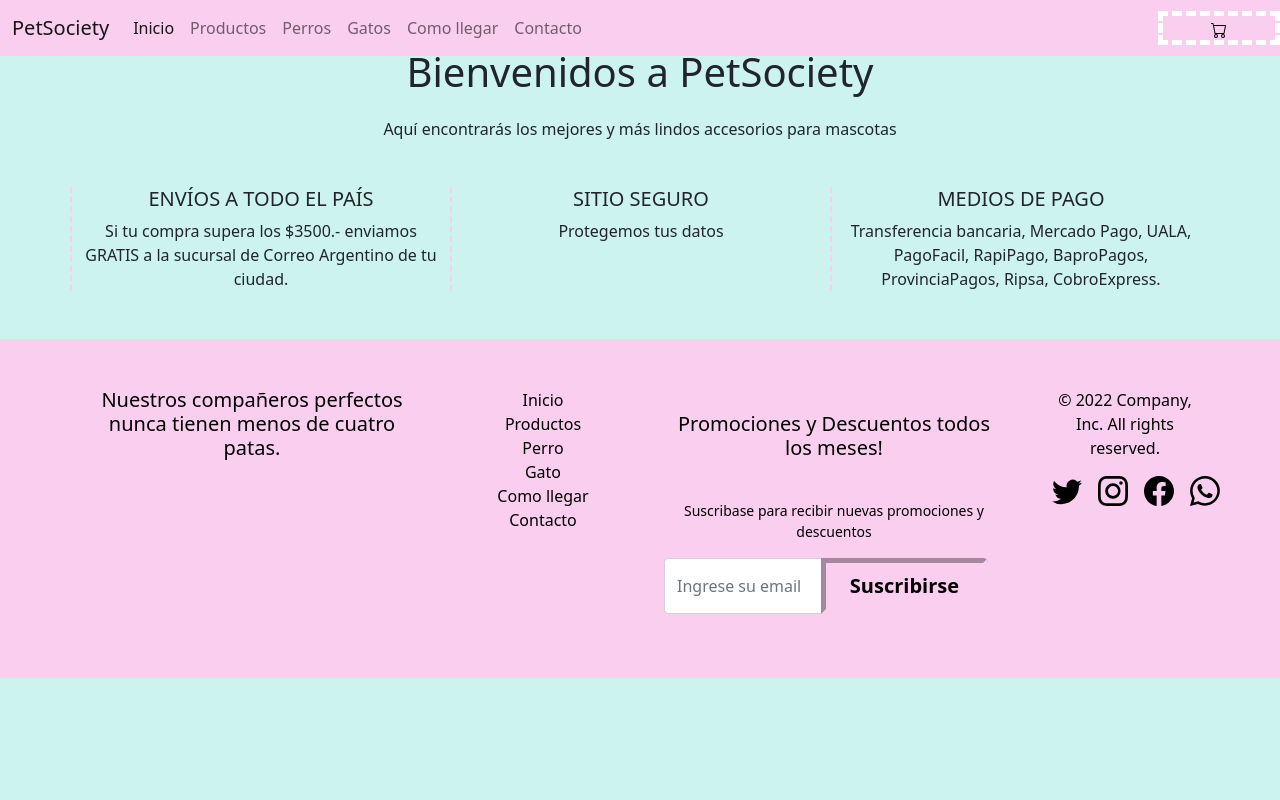
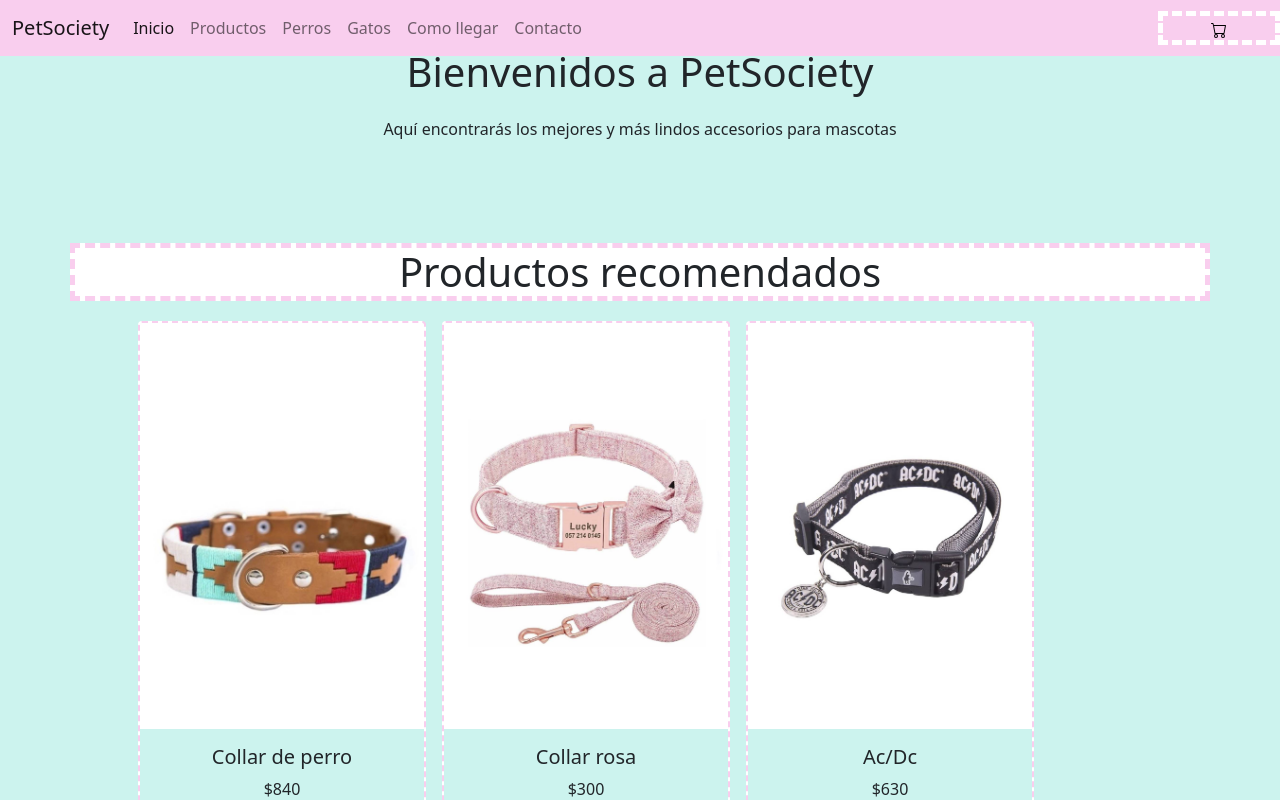
Before and after one commit to Nicoledesma98/pet-ecommerce, a React (Create React App) app: page / in a window 1280 px wide. Shown: the top 800 px of the page. Built offline with nearby package versions, Linux system fonts and the light colour scheme.

Commit message:
nuevo comit

```diff
--- a/src/App.js
+++ b/src/App.js
@@ -25,7 +25,7 @@ function App() {
           <Route path="/comollegar" element={<ComoLlegar/>}/>
           <Route path="/product" element={<ItemListContainer/>}/>
           <Route path="/product/:id" element={<Detalle/>}/>
-          <Route path="/categoria/:category" element={<ProductList/>}/>
+          <Route path="/categoria/:category" element={<ItemListContainer/>}/>
         </Routes>
         <Footer/>
       </BrowserRouter>
--- a/src/componentes/Footer/Footer.js
+++ b/src/componentes/Footer/Footer.js
@@ -12,8 +12,8 @@ const Footer = () => {
                         <ul className="list-unstyled text-muted bgnavbar">
                             <li className="bgnavbar"><Link to={"/"} className="bgnavbar">Inicio</Link></li>
                             <li className="bgnavbar"><Link to={"/product"} className="bgnavbar">Productos</Link></li>
-                            <li className="bgnavbar"><Link to={"categorias/perro"} className="bgnavbar">Perro</Link></li>
-                            <li className="bgnavbar"><Link to={"categorias/gato"} className="bgnavbar">Gato</Link></li>
+                            <li className="bgnavbar"><Link to={"categoria/perros"} className="bgnavbar">Perros</Link></li>
+                            <li className="bgnavbar"><Link to={"categoria/gatos"} className="bgnavbar">Gatos</Link></li>
                             <li className="bgnavbar"><Link to={"/comollegar"} className="bgnavbar">Como llegar</Link></li>
                             <li className="bgnavbar"><Link to={"/Contacto"} className="bgnavbar">Contacto</Link></li>
                         </ul>
--- a/src/componentes/ItemCount/ItemCount.js
+++ b/src/componentes/ItemCount/ItemCount.js
@@ -1,13 +1,14 @@
 import React from "react"
 import "./ItemCount.css"
 
-const ItemCount = ({ setCantidad, cantidad, setShowButton}) => {
+const ItemCount = ({ setCantidad, cantidad, setShowButton,stock}) => {
 
     const addCount = () => {
-        // if (cantidad < stock) {
+        if (cantidad < stock) {
             setCantidad(cantidad + 1)
 
     }
+}
 
     const removeCount = () => {
         if (cantidad > 0) {
--- a/src/componentes/ItemDetail/ItemDetail.js
+++ b/src/componentes/ItemDetail/ItemDetail.js
@@ -2,7 +2,7 @@ import "./ItemDetail.css"
 import ItemCount from "../ItemCount/ItemCount"
 import { useState } from "react"
 import { Link } from "react-router-dom"
-const ItemDetail = ({ data, stock }) => {
+const ItemDetail = ({ data }) => {
     // const {addItemCart } = useContext(CartContext)
     // const sendItem = (qty) => {
     //     addItemCart({...data, cantidad: qty})
@@ -35,7 +35,7 @@ const ItemDetail = ({ data, stock }) => {
                     <p className="nico py-5">{data.description}</p>
                      {!showButton ?
                     <p className="">Seleccione la cantidad:
-                        <ItemCount setCantidad={setCantidad} cantidad={cantidad} setShowButton={setShowButton} />
+                        <ItemCount setCantidad={setCantidad} cantidad={cantidad} setShowButton={setShowButton} stock={data.stock} />
                     </p>
                     :
                     <button><Link to={"/cart"} className="bgbuttond">Terminar compra</Link></button>}
--- a/src/componentes/ItemList/ItemList.js
+++ b/src/componentes/ItemList/ItemList.js
@@ -1,18 +1,22 @@
 import React from "react";
 import CardItem from "../Item/Item";
 import "./ItemList.css"
-function ItemList({ products ,title }) {
+function ItemList({ products, title  }) {
 
+    // if ({category}) {
+
+    // }
 
     return (
         <div className="container">
             <div className="row row-cols-1 row-cols-md-1 g-4 ">
-                <h1 className="martitulo">
-                    Collar para tu perro!
+
+                <h1 className="martitulo">{title}
                 </h1>
                 <div className="card-group mx-5 mt-1">
                     <>
                     { products.map( (product) =>{
+
                          return (
                              <div key={product.id}>
                                  <CardItem
--- a/src/componentes/ItemListContainer/ItemListContainer.js
+++ b/src/componentes/ItemListContainer/ItemListContainer.js
@@ -3,15 +3,16 @@ import ItemList from "../ItemList/ItemList";
 import productos from "../../utils/productsMock";
 import { useParams } from "react-router-dom";
 
-const ItemListContainer = ({  }) => {
+const ItemListContainer = ({  title }) => {
     const [products, setProducts] = useState([])
-    const {categoria} = useParams() ;
+    const {category,id} = useParams() ;
 
     const getProducts = () => {
         return new Promise((resolve, reject) => {
 
-            if(categoria) {
-                resolve(productos.filter((prod) => prod.categoria === categoria));
+            if(category) {
+                resolve(productos.filter((prod) => prod.categoria === category))
+
             } else {
                 // resolve(productos);
                  setTimeout(() => {
@@ -28,9 +29,8 @@ useEffect(()=>{
         .then((response) => {
             setProducts(response)
         })
-},[categoria])
-   console.log ("esto es la categoria", categoria)
-return (<div><ItemList products={products}/></div>);
+},[category])
+return (<div><ItemList products={products} title={title}/></div>);
 
 }
 
--- a/src/componentes/NavBar/NavBar.js
+++ b/src/componentes/NavBar/NavBar.js
@@ -20,9 +20,9 @@ const NavBar = () => {
             <ul className='navbar-nav me-auto mb-2 mb-lg-0'>
               <li className="nav-item"><Link to={"/product"} className="nav-link bgnavbar">Productos</Link>
                  </li>
-                 <li className="nav-item"><Link to={"categoria/perro"} className="nav-link bgnavbar">Perros</Link>
+                 <li className="nav-item"><Link to={"categoria/perros"} className="nav-link bgnavbar">Perros</Link>
                  </li>
-                 <li className="nav-item"><Link to={"categoria/gato"} className="nav-link bgnavbar">Gatos</Link>
+                 <li className="nav-item"><Link to={"categoria/gatos"} className="nav-link bgnavbar">Gatos</Link>
                  </li>
             </ul>
             <li>
--- a/src/pages/Cart.js
+++ b/src/pages/Cart.js
@@ -3,12 +3,12 @@ import { useContext } from "react"
 import { Trash } from "react-bootstrap-icons"
 
 const Cart = () => {
-    const { cartListItems,totalPrice } = useContext(CartContext)
+  const { cartListItems, totalPrice } = useContext(CartContext)
   console.log("cartilistitems desde checkout", cartListItems)
-    return(
-        <div className="container-fluid marginb table-responsive-md">
+  return (
+    <div className="container-fluid marginb">
+      <div className="table-responsive">
         <h1>Checkout:</h1>
-
         <div className="mt-5">
           <table className="table table-sm bordertable">
             <thead>
@@ -20,9 +20,9 @@ const Cart = () => {
                 <th scope="col"></th>
               </tr>
             </thead>
-    {cartListItems.map( (item) => {
-        const {id,image,price,title} = item
-        return(
+            {cartListItems.map((item) => {
+              const { id, image, price, title } = item
+              return (
                 <tbody className="bordertable">
                   <tr key={id}>
                     <th scope="row" ><img src={image} alt="imagen del producto" style={{ width: '5rem' }} /></th>
@@ -34,7 +34,7 @@ const Cart = () => {
 
                 </tbody>
               )
-    } )}
+            })}
             <tr className="bordertable">
               <th scope="row"></th>
               <td><h5 className="text-end">Subtotal: ${totalPrice}</h5></td>
@@ -47,6 +47,8 @@ const Cart = () => {
           </table>
         </div>
       </div>
+    </div>
+
   )
 }
 
--- a/src/pages/Home.js
+++ b/src/pages/Home.js
@@ -1,4 +1,5 @@
 import React from 'react';
+import ItemListContainer from "../componentes/ItemListContainer/ItemListContainer"
 
 const Inicio = () => {
 
@@ -8,7 +9,7 @@ const Inicio = () => {
            <h1>Bienvenidos a PetSociety</h1>
            <h6 className='mt-4 '>Aquí encontrarás los mejores y más lindos accesorios para mascotas</h6>
         </div>
-
+        <ItemListContainer title={"Productos recomendados"}/>
         <div className='container mt-5'>
             <div className='row'>
                 <div className='col-md-4 borderhome'>
```
Also changed, not shown: src/componentes/ItemDetailContainer/ItemDetailContainer.js (+0 -15 lines). Lines whose indentation alone changed are shown as unchanged.
